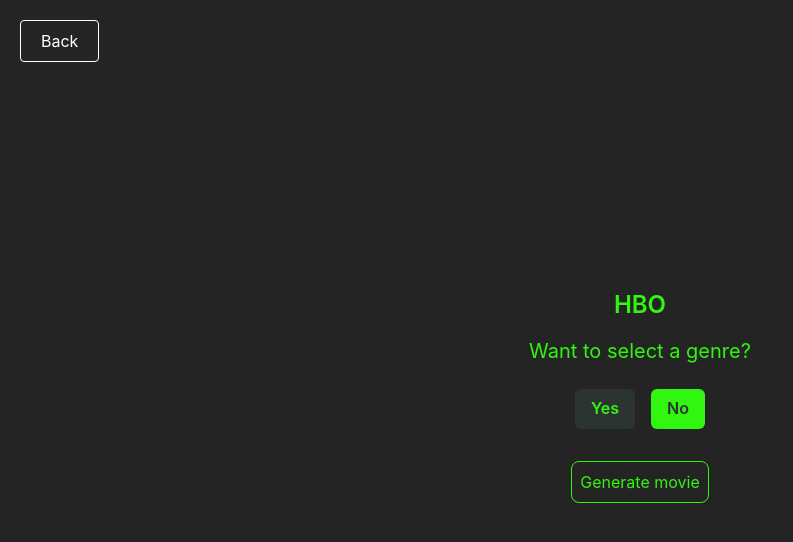
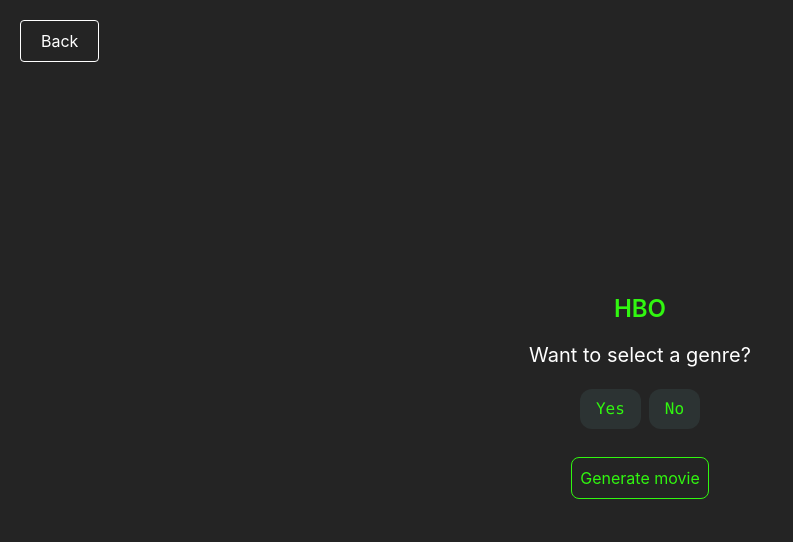
Before and after one commit to armando-valencia/random-movie-generator, a React (Vite) app: page /hbo in a window 1280 px wide. Shown: the top 542 px of the page, without its empty margins (0-793 px from the left). Built offline with nearby package versions, Linux system fonts and the light colour scheme.

Commit message:
Add custom theme to Button component and minor UI changes

```diff
--- a/src/components/PlatformSelection.jsx
+++ b/src/components/PlatformSelection.jsx
@@ -1,3 +1,4 @@
+import { Button } from '@chakra-ui/react';
 import { Link } from 'react-router-dom';
 
 const platforms = ['Netflix', 'Hulu', 'HBO'];
@@ -5,15 +6,20 @@
 const PlatformSelection = () => {
     return (
         <>
-            <div className="flex flex-col items-center p-2">
-                {platforms.map((platform) => (
+            <div className="flex items-center justify-center p-3 gap-2">
+                {platforms.map(platform => (
                     <Link
                         key={platform}
                         platform={platform}
-                        className="w-1/3 m-2 p-2 rounded-full border border-white text-white hover:border-[#31f610]  hover:text-[#31f610]"
                         to={`/${platform.toLowerCase()}`}
                     >
-                        {platform}
+                        <Button
+                            variant="custom"
+                            colorScheme="brand"
+                            className="m-1 w-full"
+                        >
+                            {platform}
+                        </Button>
                     </Link>
                 ))}
             </div>
--- a/src/components/SelectGenre.jsx
+++ b/src/components/SelectGenre.jsx
@@ -29,40 +29,27 @@
 const SelectGenre = ({ genreChanger, idChanger }) => {
     const [showGenres, setShowGenres] = useState(null);
 
-    const handleSwitchChange = () => {
-        setShowGenres(!showGenres);
-        console.log(showGenres);
-        if (showGenres !== false) {
-            genreChanger(null);
-        }
-    };
-
-    const clearGenre = () => {
-        genreChanger(null);
-        idChanger(null);
-    };
-
     return (
         <div className="text-center p-2">
-            <h2 className="text-xl p-2">Want to select a genre?</h2>
+            <h2 className="text-xl text-white p-2">Want to select a genre?</h2>
             <div className="p-2">
                 <Button
-                    bg={showGenres === true ? 'brand.600' : `brand.700`}
-                    textColor={showGenres === true ? 'brand.700' : `brand.600`}
-                    onClick={(e) => setShowGenres(true)}
-                    className="m-2"
+                    variant="custom"
+                    colorScheme="brand"
+                    onClick={e => setShowGenres(true)}
+                    className="m-1"
                 >
                     Yes
                 </Button>
                 <Button
-                    bg={showGenres === true ? 'brand.700' : `brand.600`}
-                    textColor={showGenres === true ? 'brand.600' : `brand.700`}
-                    onClick={(e) => {
+                    variant="custom"
+                    colorScheme="brand"
+                    onClick={e => {
                         setShowGenres(false);
                         genreChanger(null);
                         idChanger(null);
                     }}
-                    className="m-2"
+                    className="m-1"
                 >
                     No
                 </Button>
@@ -73,22 +60,18 @@
                     <MenuButton
                         as={Button}
                         rightIcon={<FaChevronCircleDown />}
-                        bg="brand.700"
-                        textColor="brand.600"
-                        className="hover:text-black p-2"
+                        colorScheme="brand"
                     >
                         Select Genre
                     </MenuButton>
-                    <MenuList bg="brand.700">
-                        {genres.map((genre) => (
+                    <MenuList>
+                        {genres.map(genre => (
                             <MenuItem
                                 key={genre.genre}
                                 onClick={() => {
                                     genreChanger(genre.genre);
                                     idChanger(genre.id);
                                 }}
-                                bg="brand.700"
-                                // _hover={(bg = '#fff')}
                             >
                                 {genre.genre}
                             </MenuItem>
--- a/src/hooks/useFetchByGenre.js
+++ b/src/hooks/useFetchByGenre.js
@@ -14,9 +14,10 @@
         if (url) {
             let ignore = false;
             fetch(url, options)
-                .then((response) => response.json())
-                .then((json) => {
+                .then(response => response.json())
+                .then(json => {
                     if (!ignore) {
+                        console.log(json);
                         setData(json);
                     }
                 });
--- a/src/index.jsx
+++ b/src/index.jsx
@@ -2,7 +2,7 @@
 import ReactDOM from 'react-dom/client';
 import App from './App';
 import { BrowserRouter } from 'react-router-dom';
-import { ChakraProvider, extendTheme } from '@chakra-ui/react';
+import { ChakraProvider } from '@chakra-ui/react';
 import './index.css';
 import { theme } from './styles/theme';
 
--- a/src/pages/Home.jsx
+++ b/src/pages/Home.jsx
@@ -4,7 +4,7 @@
     return (
         <div className="text-center">
             <h1 className="text-2xl font-semibold">Welcome!</h1>
-            <h2 className="text-xl px-3 py-2">
+            <h2 className="text-xl px-3 py-2 text-gray-200">
                 What platform are you looking to get started with?
             </h2>
             <PlatformSelection />
--- /dev/null
+++ b/src/styles/components/Button.ts
@@ -0,0 +1,34 @@
+import { defineStyle, defineStyleConfig } from '@chakra-ui/styled-system';
+
+const baseStyle = defineStyle({
+    borderRadius: 0,
+    fontWeight: 'normal',
+    fontFamily: 'mono',
+});
+
+const customButton = defineStyle(props => {
+    const { colorScheme: c } = props;
+    return {
+        bg: `${c}.100`,
+        color: `${c}.200`,
+        borderRadius: 'xl',
+        transition: 'transform 0.15s ease-out, background 0.15s ease-out',
+
+        _hover: {
+            transform: 'scale(1.05, 1.05)',
+            bg: `${c}.200`,
+            color: `${c}.100`,
+        },
+
+        _active: {
+            bg: `${c}.100`,
+            color: `${c}.200`,
+            transform: 'scale(1, 1)',
+        },
+    };
+});
+
+export const buttonTheme = defineStyleConfig({
+    baseStyle,
+    variants: { custom: customButton },
+});
--- a/src/styles/theme.js
+++ b/src/styles/theme.js
@@ -1,12 +1,14 @@
 import { extendTheme } from '@chakra-ui/react';
+import { buttonTheme } from './components/Button';
 
 export const theme = extendTheme({
     colors: {
         brand: {
-            primary: '#0E8388',
-            secondary: '#146AF5',
-            700: '#2C3333',
-            600: '#31f610',
+            100: '#2C3333', // shade of gray
+            200: '#31f610', // neon green
         },
     },
+    components: {
+        Button: buttonTheme,
+    },
 });
```
Also changed, not shown: src/App.jsx (+5 -5 lines).
